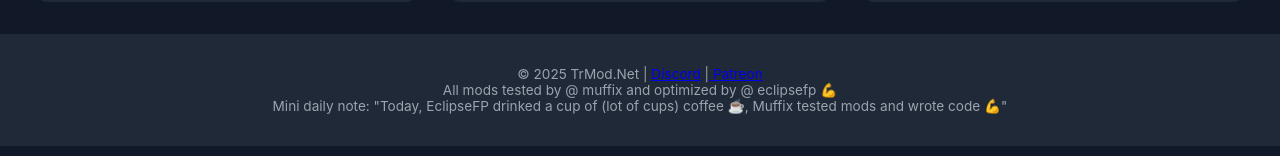
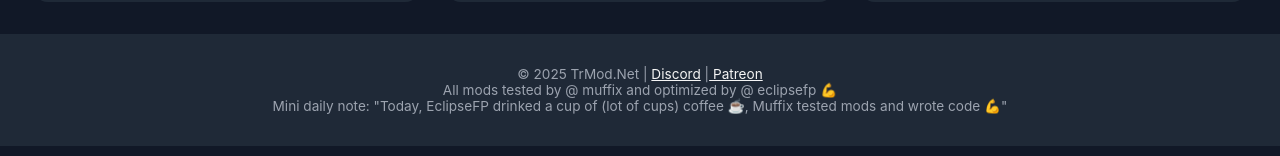
Before and after one commit to Mustiskooo/TrMod.Net, a plain HTML site: page index.html in a window 1280 px wide. Shown: the part 500-656 px from the top of the page. Drawn offline with Linux system fonts and the light colour scheme.

Commit message:
Uptaded Link (Patreon,Discord)
BETA 0.0.3

```diff
--- a/index.html
+++ b/index.html
@@ -25,6 +25,9 @@
     margin-left: 1.5rem;
     text-decoration: none;
     font-weight: 500;
+  }
+  .text{
+    color: whitesmoke;
   }
   .hero {
     text-align: center;
@@ -163,7 +166,7 @@
 </section>
 
 <footer>
-  © 2025 TrMod.Net | <a href="https://www.google.com">Discord</a> |<a href="https://www.patreon.com"> Patreon </a><br>
+  © 2025 TrMod.Net | <a href="https://www.google.com" class="text">Discord</a> |<a href="https://www.patreon.com" class="text"> Patreon </a><br>
   All mods tested by @ muffix and optimized by @ eclipsefp  💪<br>
   Mini daily note: "Today, EclipseFP drinked a cup of (lot of cups) coffee ☕, Muffix tested mods and wrote code 💪"
 </footer>
```
